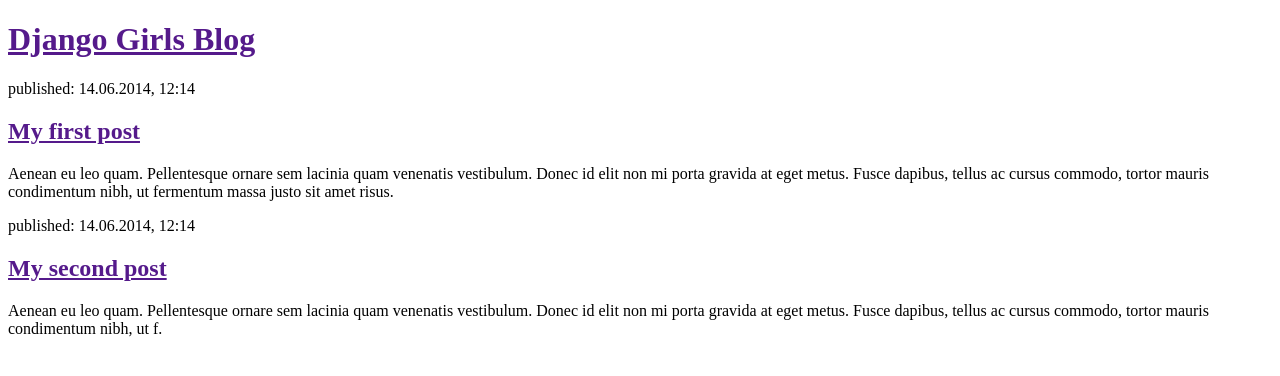
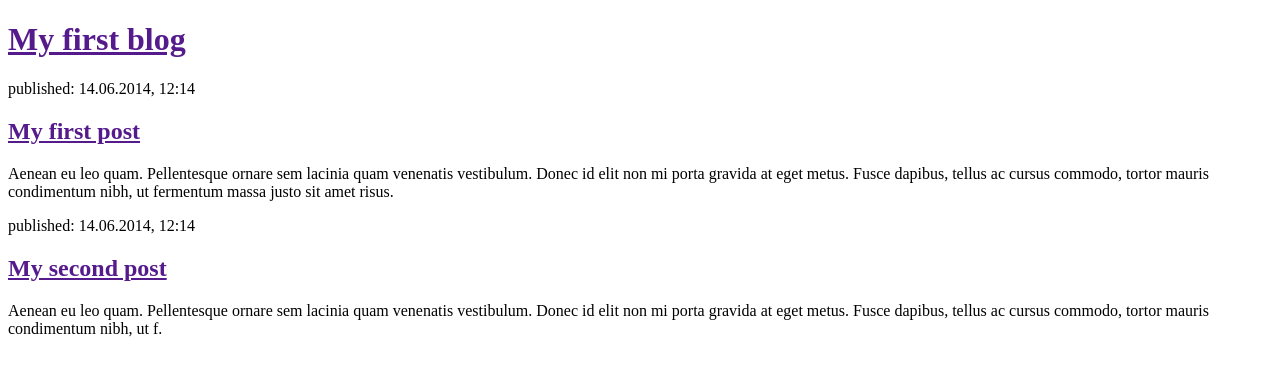
Before and after one commit to VSD025/DjangoBlog, a Django app: page / in a window 1280 px wide. Shown: the top 376 px of the page. Run offline with Django 3.2, Linux system fonts and the light colour scheme.

Commit message:
Old version of template post_list.html

```diff
--- a/blog/models.py
+++ b/blog/models.py
@@ -6,7 +6,7 @@ class Post(models.Model):
     author = models.ForeignKey('auth.User')
     title = models.CharField(max_length=200)
     text = models.TextField()
-    created_date = models.DateTimeField(
+    created_at = models.DateTimeField(
             default=timezone.now)
     published_date = models.DateTimeField(
             blank=True, null=True)
--- a/blog/templates/blog/post_list.html
+++ b/blog/templates/blog/post_list.html
@@ -1,11 +1,11 @@
 <!DOCTYPE html>
 <html>
         <head>
-            <title>Django Girls blog</title>
+            <title>Django First Blog</title>
         </head>
         <body>
             <div>
-                <h1><a href="">Django Girls Blog</a></h1>
+                <h1><a href="">My first blog</a></h1>
             </div>
 
             <div>
--- a/blog/views.py
+++ b/blog/views.py
@@ -1,5 +1,10 @@
 from django.shortcuts import render
+from django.utils import timezone
+from .models import Post
+
+
 
 def post_list(request):
+	posts = Post.objects.filter(published_date__lte=timezone.now()).order_by('published_date')
 	return render(request,'blog/post_list.html',{})
 # Create your views here.
```
Also changed, not shown: blog/migrations/0002_auto_20170528_1348.py (added).
